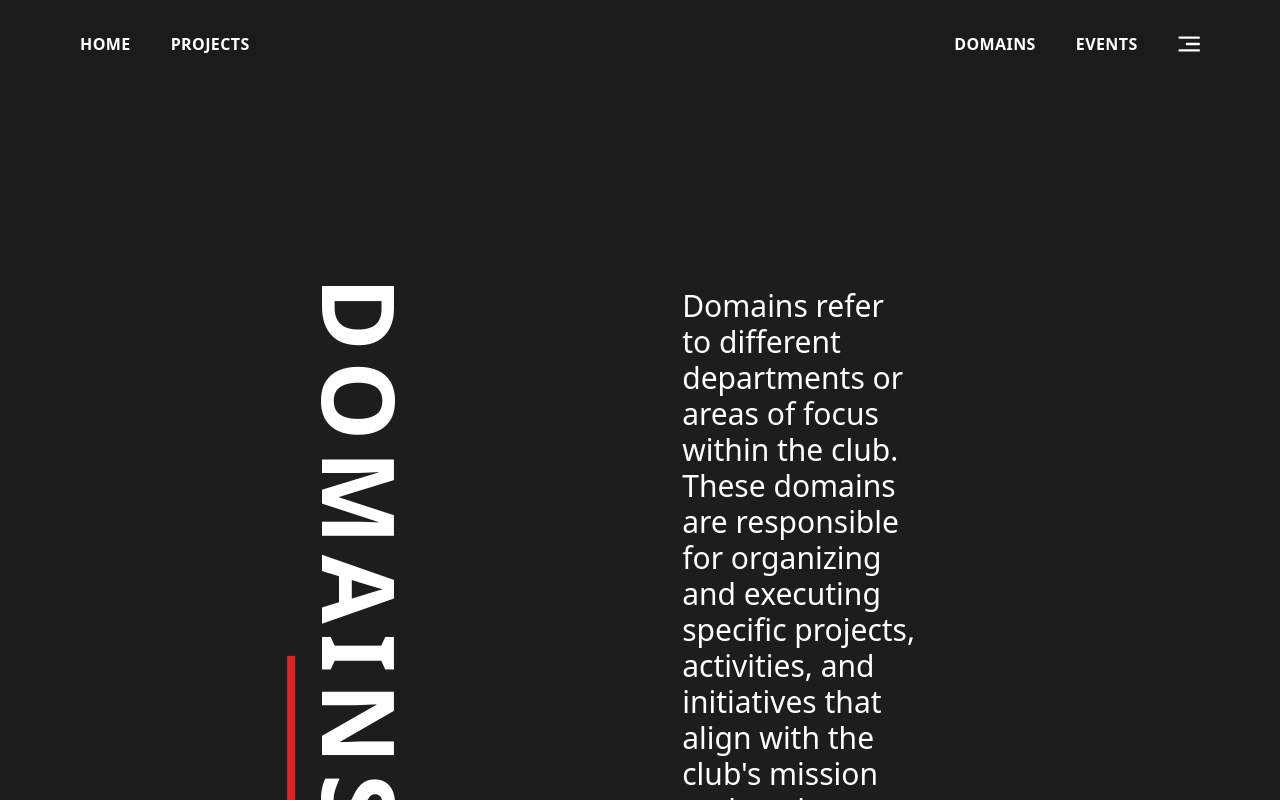
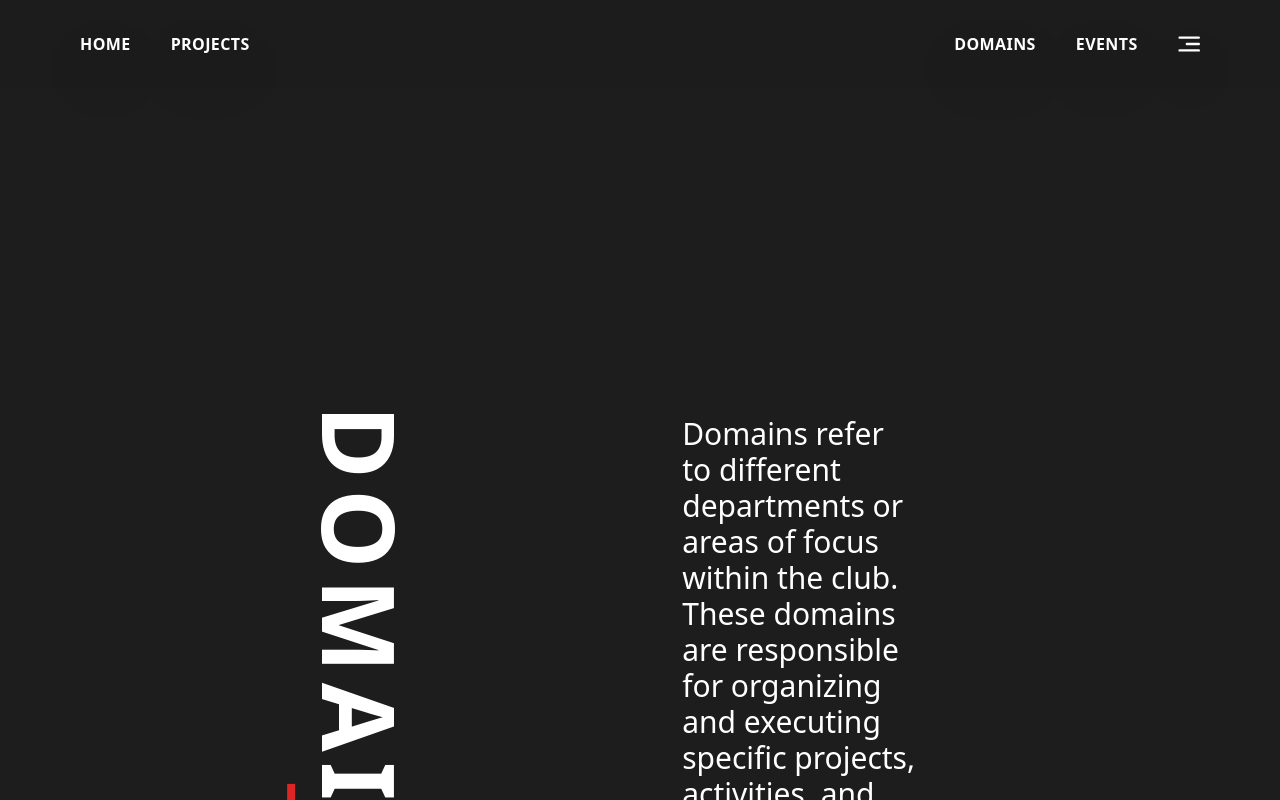
Before and after one commit to SCC-SRM/SCCWebsite, a React (Vite) app: page /domains in a window 1280 px wide. Shown: the top 800 px of the page. Built offline with nearby package versions, Linux system fonts and the light colour scheme.

Commit message:
shift main-domains to different page

```diff
--- a/src/components/domains/Domains.jsx
+++ b/src/components/domains/Domains.jsx
@@ -1,10 +1,13 @@
 import { ReactComponent as TechnicalIcon } from "../../assets/domains_asset/technical.svg";
 import { ReactComponent as CreativesIcon } from "../../assets/domains_asset/creatives.svg";
 import { ReactComponent as CorporatesIcon } from "../../assets/domains_asset/corporate.svg";
+import { useLayoutEffect } from "react";
 
 const Domains = () => {
   return (
-    <div className="text-white min-h-screen overflow-x-hidden bg-primaryBackground px-20">
+    <div className="min-h-screen flex flex-col px-20 pt-32 bg-primaryBackground text-white">
+
+    <div className="text-white min-h-screen overflow-x-hidden bg-primaryBackground">
       <div className="sm:pb-14 ">
         <div className="sm:pt-[200px]  flex md:flex-row flex-col  items-center justify-center space-x-10 pr-[80px]  sm:pr-[280px] ">
           <h1 className="  uppercase relative md:rotate-90 rotate-0    tracking-widest sm:text-[100px] text-[80px] font-semibold">
@@ -85,6 +88,9 @@ const Domains = () => {
         </div>
       </div>
     </div>
-  );
+
+    </div>
+      );
 };
+
 export default Domains;
```
